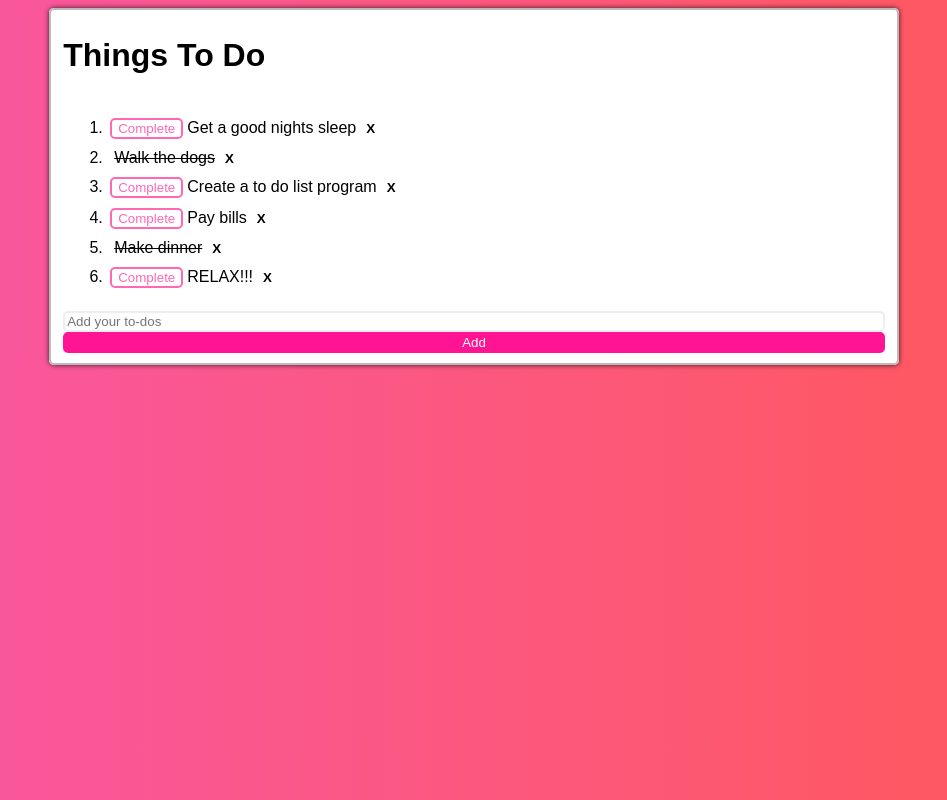
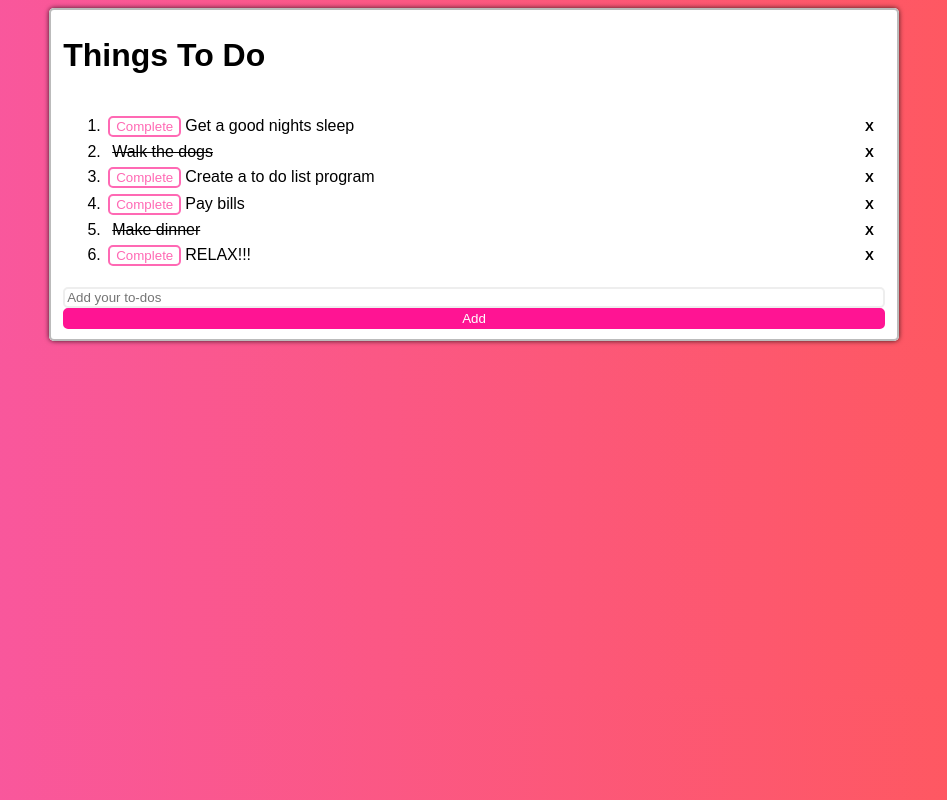
Before and after one commit to eslutz/Grand-Circus-Labs, an Angular app: page / in a window 1280 px wide. Shown: the whole page, without its empty margins (166-1113 px from the left). Built offline with nearby package versions, Linux system fonts and the light colour scheme.

Commit message:
Fixed column width issue.

```diff
--- a/src/app/app.component.css
+++ b/src/app/app.component.css
@@ -11,7 +11,15 @@ fieldset.lineItUp {
     border-color: #bbb;
 }
 
+table {
+    width: 100%;
+}
+
 td.task {
+    width: 100%;
+}
+
+li {
     width: 100%;
 }
 
--- a/src/app/app.component.html
+++ b/src/app/app.component.html
@@ -4,13 +4,13 @@
 	<table>
 		<ol>
 			<div *ngFor="let item of toDoList">
-				<tr>
-					<li>
+				<li>
+					<tr>
 						<td><button class="complete" *ngIf="item.completed==false" (click)="completeTask(item)">Complete</button></td>
 						<td class="task"><span [ngClass]="{'completed' : item.completed == true}">{{item.task}}</span></td>
 						<td><button class="remove" (click)="removeTask(item)"><b>X</b></button></td>
-					</li>
-				</tr>
+					</tr>
+				</li>
 			</div>
 		</ol>
 	</table>
```
